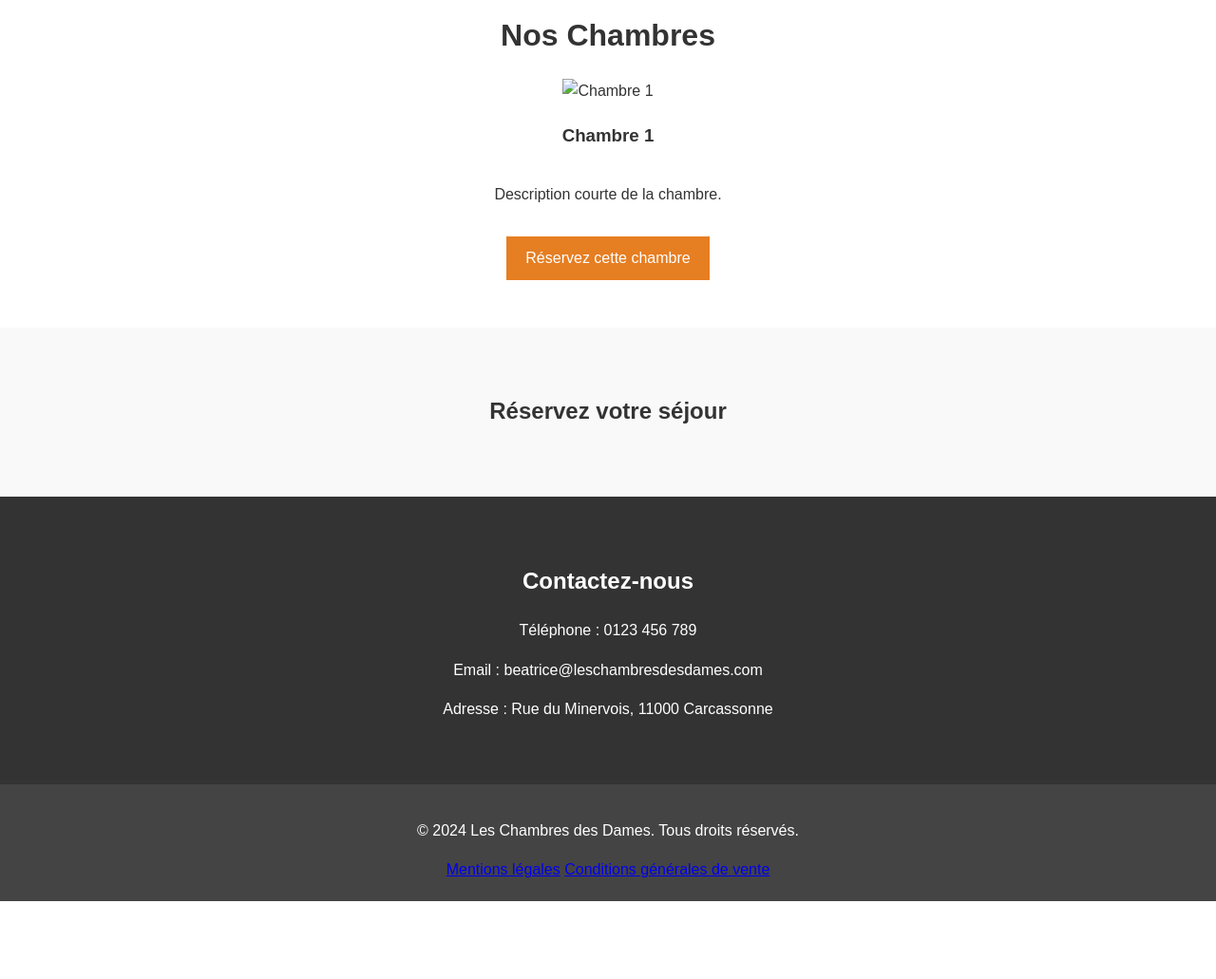
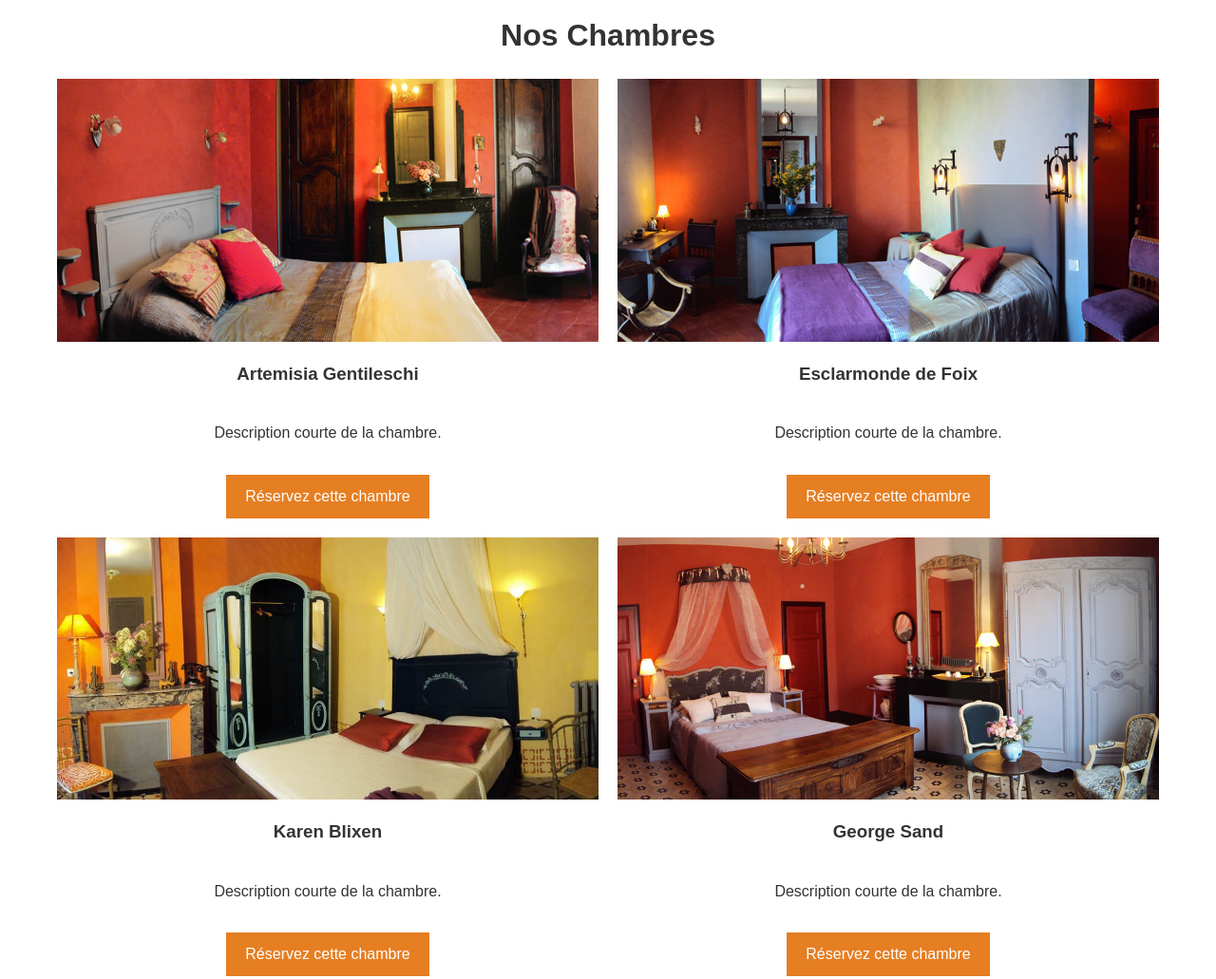
Before and after one commit to mickaeltavares/mickaeltavares.github.io, a website built with webpack: page index.html in a window 1280 px wide. Shown: the part 1040-2071 px from the top of the page at 95% size. Before the commit the page ends 1989 px from the top, so only its background shows below. Built offline with nearby package versions, Linux system fonts and the light colour scheme; files whose address does not match are found by name.

Commit message:
Add 2x2 grid in home page for rooms

```diff
--- a/css/styles.css
+++ b/css/styles.css
@@ -32,7 +32,7 @@ nav ul li a {
 }
 
 .hero {
-  background: url('hero-image.jpg') no-repeat center center/cover;
+  /*background: url('hero-image.jpg') no-repeat center center/cover;*/
   height: 100vh;
   display: flex;
   align-items: center;
@@ -69,10 +69,19 @@ nav ul li a {
   margin-bottom: 20px;
 }
 
+.rooms-grid {
+  display: flex;
+  flex-wrap: wrap;
+  justify-content: center;
+  gap: 20px;
+}
+
 .room {
+  flex: 1 1 calc(50% - 20px);
   display: flex;
   flex-direction: column;
   align-items: center;
+  max-width: calc(50% - 20px);
 }
 
 .room img {
@@ -110,4 +119,9 @@ footer {
   .hero h2 {
     font-size: 1.8rem;
   }
+
+  .room {
+    flex: 1 1 100%;
+    max-width: 100%;
+  }
 }
--- a/index.html
+++ b/index.html
@@ -35,13 +35,32 @@
 <!-- Présentation des chambres -->
 <section id="rooms" class="rooms">
   <h2>Nos Chambres</h2>
-  <div class="room">
-    <img src="chambre1.jpg" alt="Chambre 1">
-    <h3>Chambre 1</h3>
-    <p>Description courte de la chambre.</p>
-    <a href="#reservation" class="cta-button">Réservez cette chambre</a>
+  <div class="rooms-grid">
+    <div class="room">
+      <img src="img/ch-a/ch-a-dia01-pano1.jpg" alt="Chambre Artemisia Gentileschi">
+      <h3>Artemisia Gentileschi</h3>
+      <p>Description courte de la chambre.</p>
+      <a href="#reservation" class="cta-button">Réservez cette chambre</a>
+    </div>
+    <div class="room">
+      <img src="img/ch-e/ch-e-dia-01-chambre_escl.jpg" alt="Chambre Esclarmonde de Foix">
+      <h3>Esclarmonde de Foix</h3>
+      <p>Description courte de la chambre.</p>
+      <a href="#reservation" class="cta-button">Réservez cette chambre</a>
+    </div>
+    <div class="room">
+      <img src="img/ch-k/ch-k-dia-01-pano-lit_duo-978x475.jpg" alt="Chambre Karen Blixen">
+      <h3>Karen Blixen</h3>
+      <p>Description courte de la chambre.</p>
+      <a href="#reservation" class="cta-button">Réservez cette chambre</a>
+    </div>
+    <div class="room">
+      <img src="img/ch-g/ch-g-dia01-pano.jpg" alt="Chambre George Sand">
+      <h3>George Sand</h3>
+      <p>Description courte de la chambre.</p>
+      <a href="#reservation" class="cta-button">Réservez cette chambre</a>
+    </div>
   </div>
-  <!-- Répéter pour chaque chambre -->
 </section>
 
 <!-- Module de réservation -->
```
